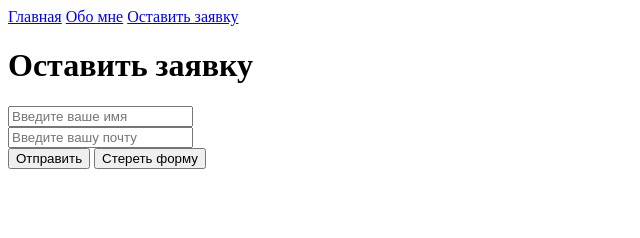
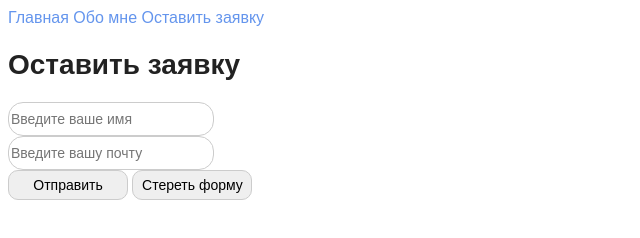
Before and after one commit to IgorPont/web_dev, a plain HTML site: page Seminar1/site/form.html in a window 1280 px wide. Shown: the whole page, without its empty margins (0-640 px from the left). Drawn offline with Linux system fonts and the light colour scheme.

Commit message:
Added task Seminar 2

```diff
--- a/Seminar1/site/form.html
+++ b/Seminar1/site/form.html
@@ -5,17 +5,26 @@
     <meta http-equiv="X-UA-Compatible" content="IE=edge" />
     <meta name="viewport" content="width=device-width, initial-scale=1.0" />
     <title>Document</title>
+    <link rel="stylesheet" href="style.css" />
   </head>
   <body>
-    <a href="index.html">Главная</a>
-    <a href="info/about.html">Обо мне</a>
-    <a href="form.html">Оставить заявку</a>
-    <h1>Оставить заявку</h1>
+    <a class="nav_link" href="index.html">Главная</a>
+    <a class="nav_link" href="info/about.html">Обо мне</a>
+    <a class="nav_link" href="form.html">Оставить заявку</a>
+    <h1 class="title">Оставить заявку</h1>
     <form action="#">
-      <input type="text" placeholder="Введите ваше имя" /><br />
-      <input type="email" placeholder="Введите вашу почту" /><br />
-      <button type="submit">Отправить</button>
-      <button type="reset">Стереть форму</button>
+      <input
+        class="form_input"
+        type="text"
+        placeholder="Введите ваше имя"
+      /><br />
+      <input
+        class="form_input"
+        type="email"
+        placeholder="Введите вашу почту"
+      /><br />
+      <button class="form_button" type="submit">Отправить</button>
+      <button class="form_button" type="reset">Стереть форму</button>
     </form>
   </body>
 </html>
--- /dev/null
+++ b/Seminar1/site/style.css
@@ -0,0 +1,59 @@
+body {
+  font-family: sans-serif;
+}
+
+a {
+  text-decoration: none;
+}
+
+.nav_link {
+  color: cornflowerblue;
+  font-size: 16px;
+  line-height: 20px;
+}
+
+.title {
+  color: #222;
+  font-size: 28px;
+  line-height: 36px;
+  font-weight: bold;
+}
+
+.subtitle {
+  font-style: normal;
+  line-height: 80px;
+  color: coral;
+  font-size: 36px;
+  font-weight: 700;
+}
+
+.text {
+  font-style: normal;
+  font-weight: 300;
+  color: #7d7987;
+  font-size: 18px;
+  line-height: 30px;
+}
+
+.about_photo {
+  border-radius: 10px;
+}
+
+.form_input {
+  width: 200px;
+  height: 30px;
+  outline: none;
+  border: 1px solid #ccc;
+  border-radius: 15px;
+  font-size: 14px;
+  line-height: 30px;
+  font-family: sans-serif;
+}
+
+.form_button {
+  font-size: 14px;
+  width: 120px;
+  height: 30px;
+  border-radius: 10px;
+  border: 1px solid #ccc;
+}
```
Also changed, not shown: Seminar1/site/index.html (+10 -9 lines), Seminar1/site/info/about.html (+7 -6 lines), 1 other file.
